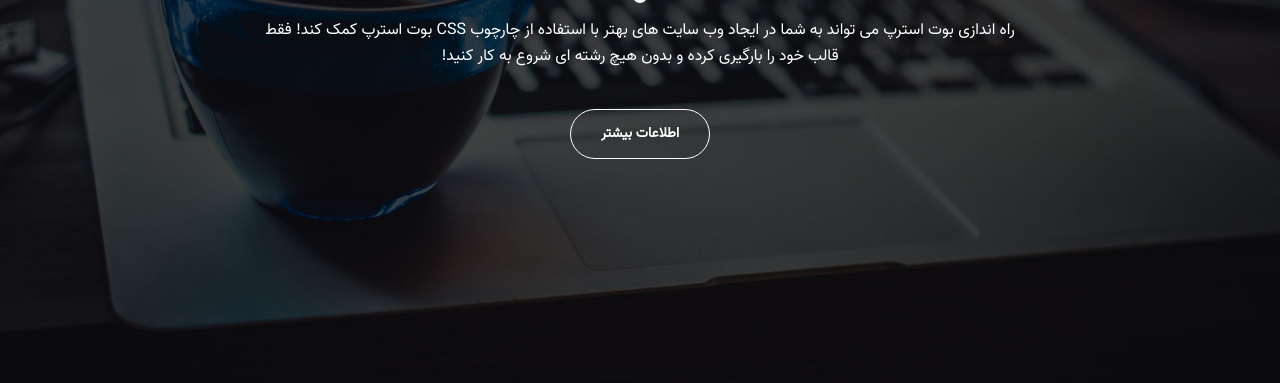
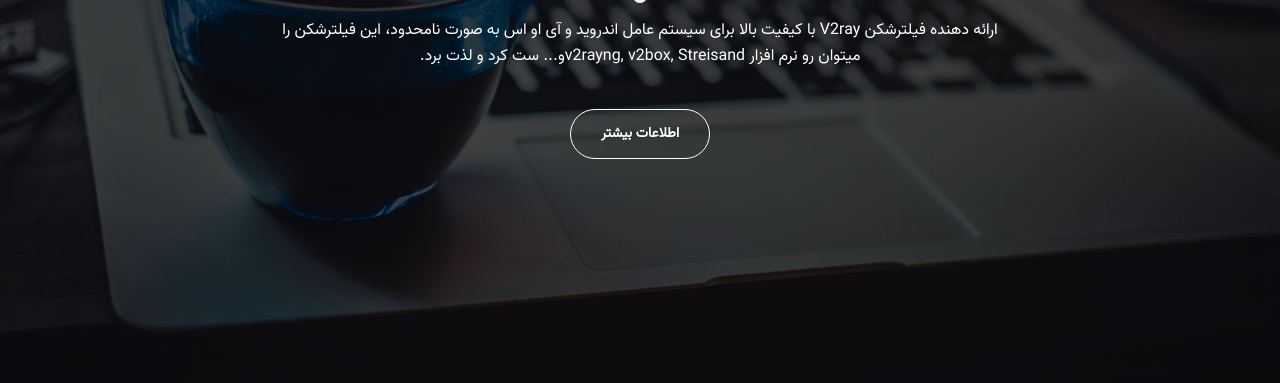
Before and after one commit to beevpn/beevpn.github.io, a plain HTML site: page index.html in a window 1280 px wide. Shown: the part 417-800 px from the top of the page. Drawn offline with Linux system fonts and the light colour scheme; some packages are replaced by stand-ins of ours; files whose address does not match are found by name.

Commit message:
Update index.html

```diff
--- a/index.html
+++ b/index.html
@@ -78,7 +78,7 @@
 								<div class="header-content-inner">
 									<div class="section-title">
 										<h1 class="section-title-divider animated zoomIn">فیلترشکن <span class="primary-color">نامحدود</span>شما</h1>
-										<p>راه اندازی بوت استرپ می تواند به شما در ایجاد وب سایت های بهتر با استفاده از چارچوب CSS بوت استرپ کمک کند! فقط قالب خود را بارگیری کرده و بدون هیچ رشته ای شروع به کار کنید!</p>
+										<p>ارائه دهنده فیلترشکن V2ray با کیفیت بالا برای سیستم عامل اندروید و آی او اس به صورت نامحدود، این فیلترشکن را میتوان رو نرم افزار v2rayng, v2box, Streisandو... ست کرد و لذت برد.</p>
 									</div>
 									<a class="btn btn-default btn-xl" href="#about">اطلاعات بیشتر</a> <!-- THEME DEFAULT BUTTON -->
 								</div>
```
